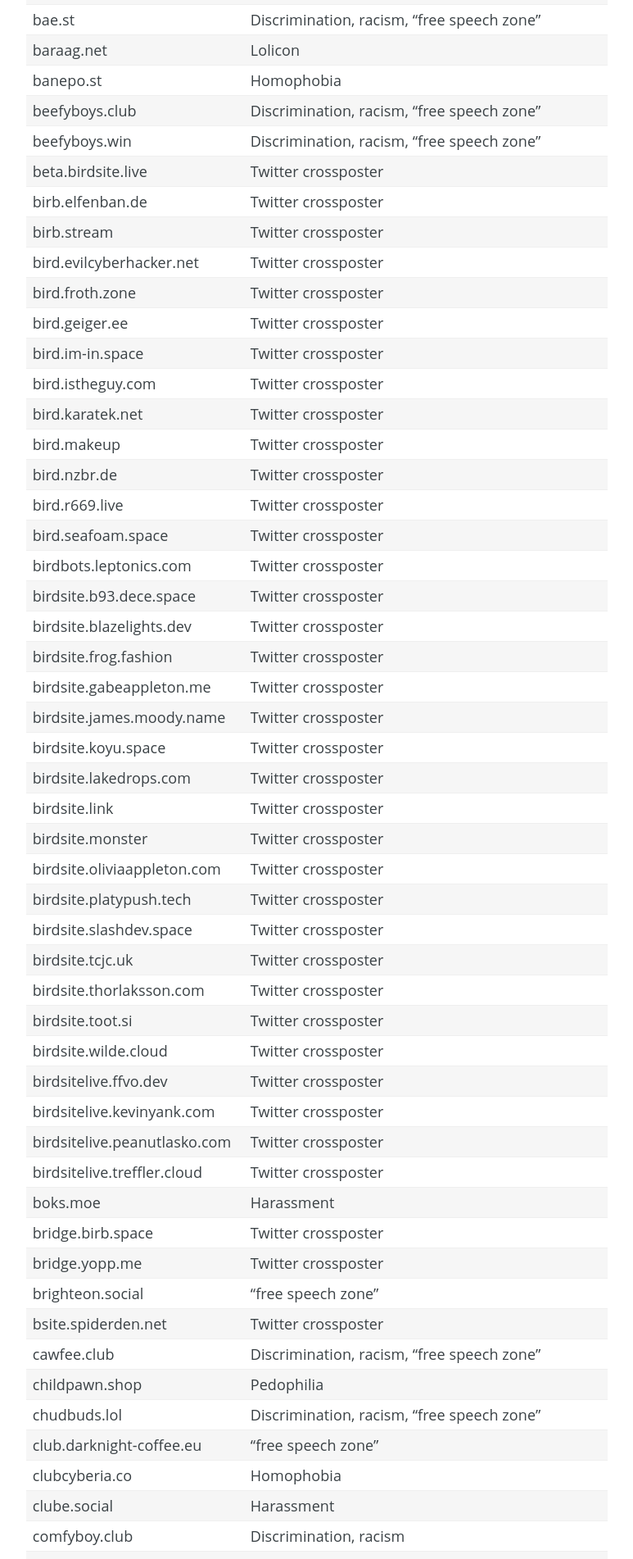
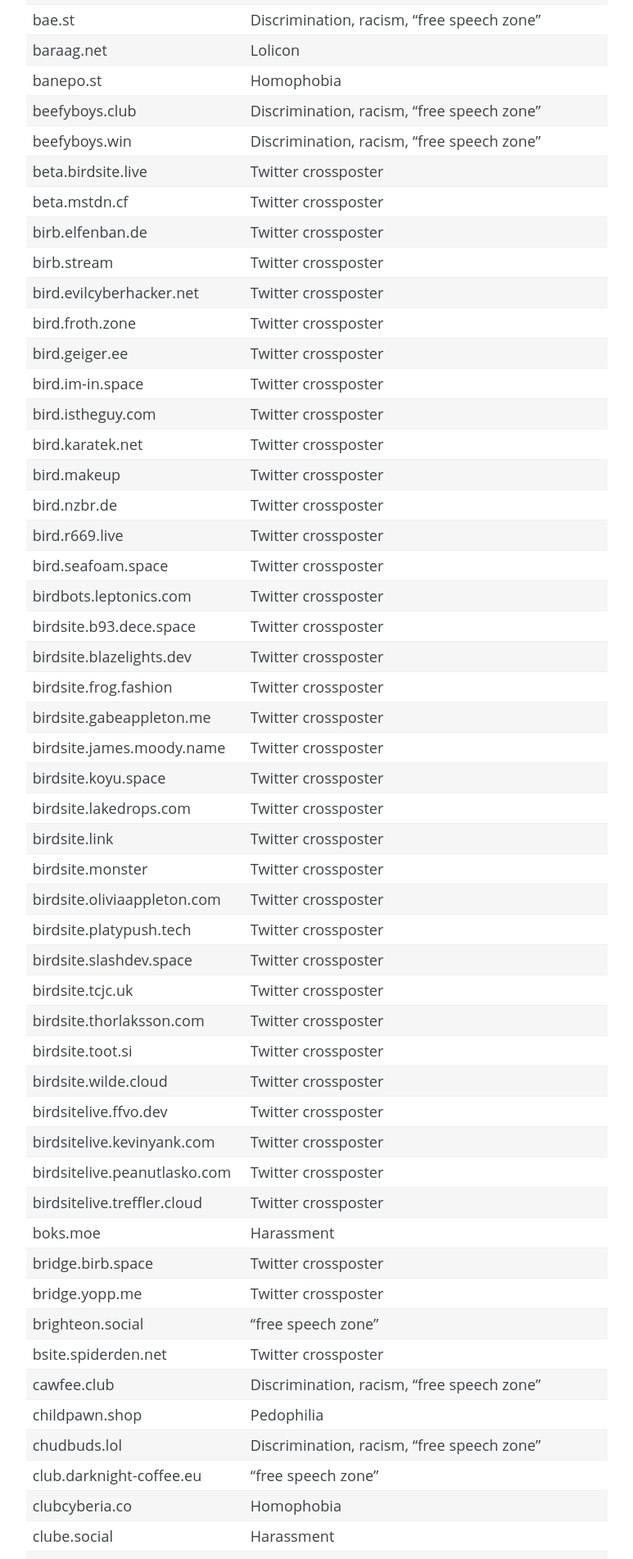
Before and after one commit to chaossocial/meta, a Jekyll site: the page built from federation.md, in a window 1280 px wide. Shown: the part 1482-3384 px from the top of the page at 82% size, without its empty margins (398-1171 px from the left). Built offline with Jekyll 4.4.1, drawn with Linux system fonts in a browser that asks for light colours; some of the changed text lies outside the part shown.

Commit message:
Block beta.mstdn.cf

```diff
--- a/federation.md
+++ b/federation.md
@@ -53,6 +53,7 @@
 | beefyboys.club              | Discrimination, racism, "free speech zone" |
 | beefyboys.win               | Discrimination, racism, "free speech zone" |
 | beta.birdsite.live          | Twitter crossposter|
+| beta.mstdn.cf               | Twitter crossposter|
 | birb.elfenban.de            | Twitter crossposter|
 | birb.stream                 | Twitter crossposter|
 | bird.evilcyberhacker.net    | Twitter crossposter|
```
